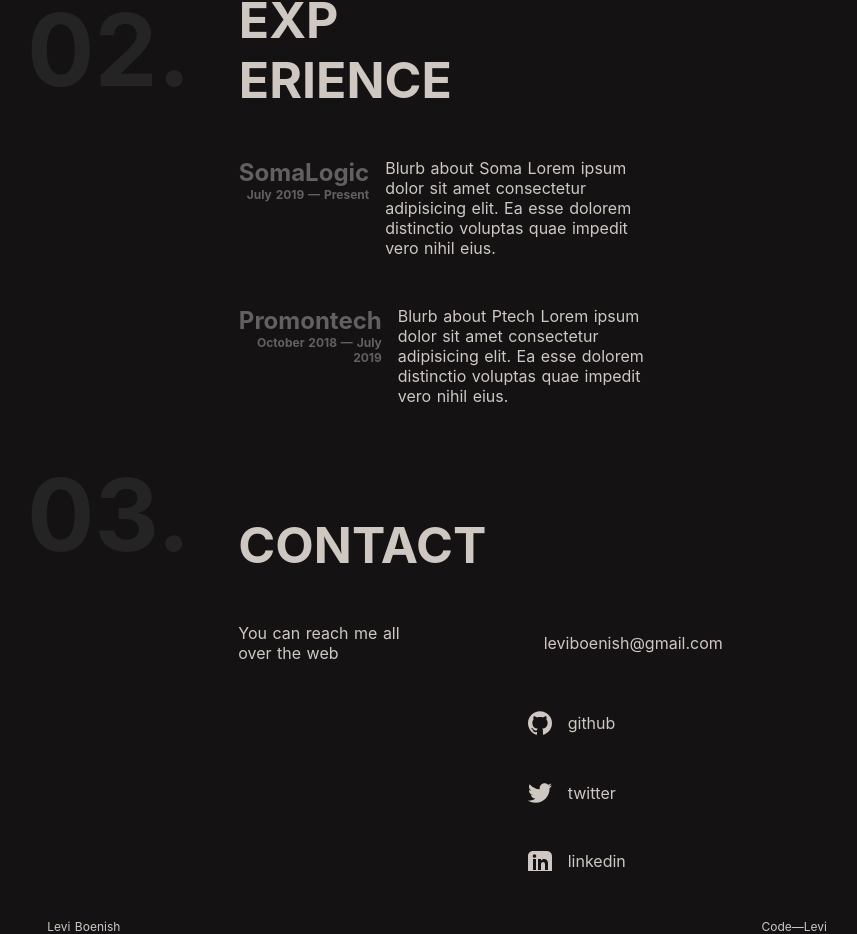
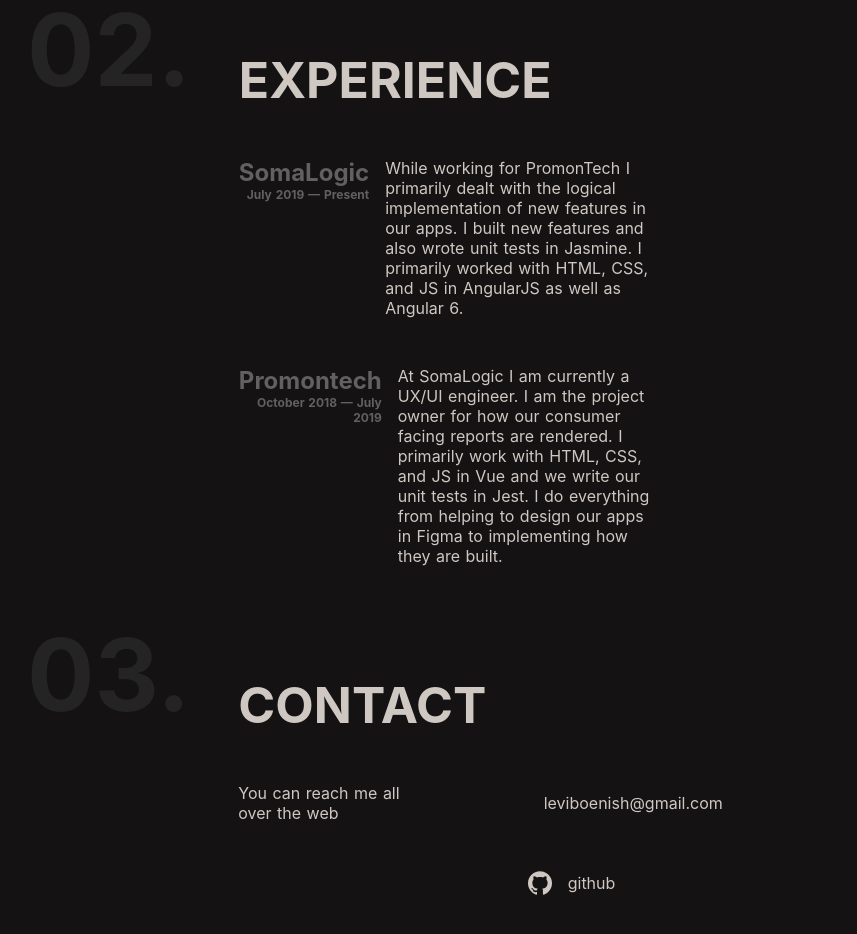
Before and after one commit to leviboenish/portfolio-2019, a Nuxt app: page / in a window 1280 px wide. Shown: the part 2667-3601 px from the top of the page, without its empty margins (213-1070 px from the left). Built offline with nearby package versions, Linux system fonts and the light colour scheme.

Commit message:
full copy first draft

```diff
--- a/components/Experience.vue
+++ b/components/Experience.vue
@@ -1,20 +1,20 @@
 <template>
   <div class="section-container" id="experience">
       <h1 class="section-index">02.</h1>
-      <h2 class="section-header">Exp erience</h2>
+      <h2 class="section-header"><span class="exp-desktop">Experience</span> <span class="exp-mobile">XP</span></h2>
       <div class="job-history">
           <div class="job-info">
                <h2 class="company">SomaLogic</h2>
                <h3 class="dates">July 2019 &mdash; Present</h3>
           </div>
-          <p>Blurb about Soma Lorem ipsum dolor sit amet consectetur adipisicing elit. Ea esse dolorem distinctio voluptas quae impedit vero nihil eius.</p>
+          <p>While working for PromonTech I primarily dealt with the logical implementation of new features in our apps. I built new features and also wrote unit tests in Jasmine. I primarily worked with HTML, CSS, and JS in AngularJS as well as Angular 6.</p>
       </div>
       <div class="job-history">
           <div class="job-info">
               <h2 class="company">Promontech</h2>
               <h3 class="dates">October 2018 &mdash; July 2019</h3>
           </div>
-          <p>Blurb about Ptech Lorem ipsum dolor sit amet consectetur adipisicing elit. Ea esse dolorem distinctio voluptas quae impedit vero nihil eius.</p>
+          <p>At SomaLogic I am currently a UX/UI engineer. I am the project owner for how our consumer facing reports are rendered. I primarily work with HTML, CSS, and JS in Vue and we write our unit tests in Jest. I do everything from helping to design our apps in Figma to implementing how they are built.</p>
       </div>
 
   </div>
@@ -45,6 +45,10 @@
     color: #616161;
 }
 
+.exp-desktop {
+    display: none;
+}
+
 @media only screen and (min-width: 600px) {
 
  #experience {
@@ -65,6 +69,14 @@
     margin-right: 1rem;
     width: 25rem;
  }
+
+ .exp-desktop {
+     display: inline;
+ }
+
+ .exp-mobile {
+     display: none;
+ }
 }
 
 </style>
--- a/components/Footer.vue
+++ b/components/Footer.vue
@@ -33,7 +33,7 @@
     }
 
     #copy-year {
-        grid-column: 1/3;
+        grid-column: 1/4;
     }
 }
 
```
